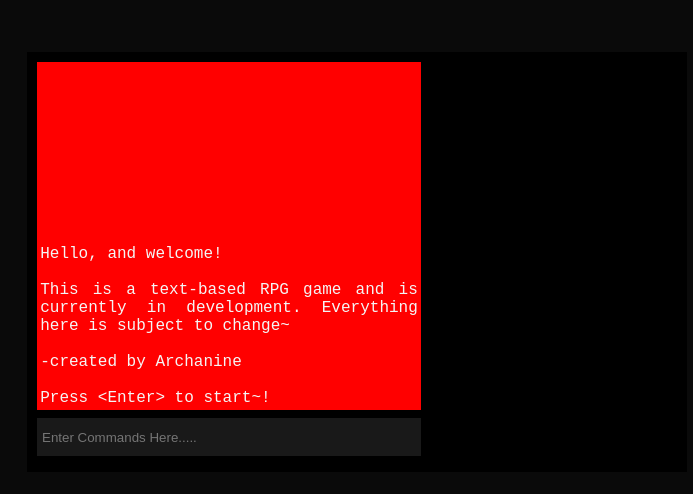
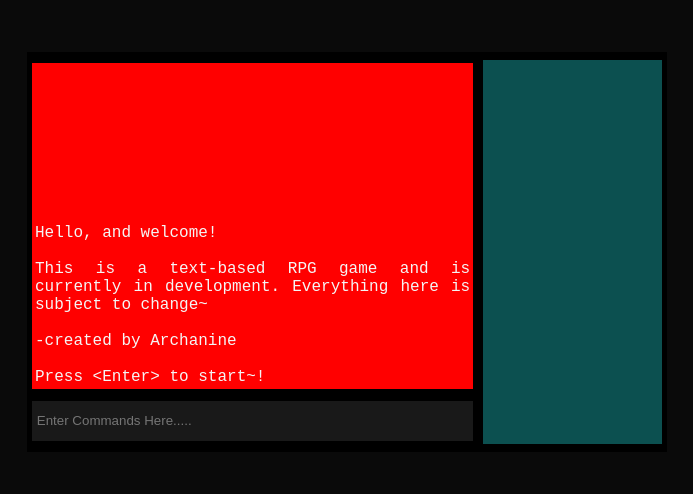
Before and after one commit to atcriteria/text-rpg, a website: page index.html in a window 1280 px wide. Shown: the part 108-602 px from the top of the page, without its empty margins (293-986 px from the left). Drawn offline with Linux system fonts and the light colour scheme; files whose address does not match are found by name.

Commit message:
create a game-commands window for rendering available game commands

```diff
--- a/index.html
+++ b/index.html
@@ -14,6 +14,7 @@
     <div class="game-window" id="game-window">
         <div id="game-output"></div>
         <input type="text" id="game-input" placeholder="Enter Commands Here....."/>
+        <div id="game-commands"></div>
     </div>
     <script src="./outputHandler.js"></script>
     <script src="./inputHandler.js"></script>
--- a/style.css
+++ b/style.css
@@ -21,13 +21,18 @@ body {
     text-align: left;
     width: 100%;
     height: 50vh;
-    padding: 10px;
+    /* padding: 10px; */
+    display: flex;
+    flex-direction: column;
+    align-items: center;
+    justify-content: center;
+    flex-wrap: wrap;
 }
 
 #game-output {
     font-family: 'Courier New', Courier, monospace;
-    width: 59%;
-    height: 85.5%;
+    width: 68%;
+    height: 80%;
     background-color: red;
     text-wrap: wrap;
     display: flex;
@@ -42,12 +47,19 @@ body {
 }
 
 #game-input {
-    margin: 1.25% auto;
+    margin-top: 1.8%;
     padding: 0;
-    width: 60%;
-    height: 9.5%;
+    width: 69%;
+    height: 10%;
     border: none;
     background-color: rgb(25, 25, 25);
     color: white;
     text-indent: 5px;
 }
+
+#game-commands {
+    top: 0;
+    width: 28%;
+    height: 96%;
+    background-color: rgb(12, 80, 80);
+}
```
